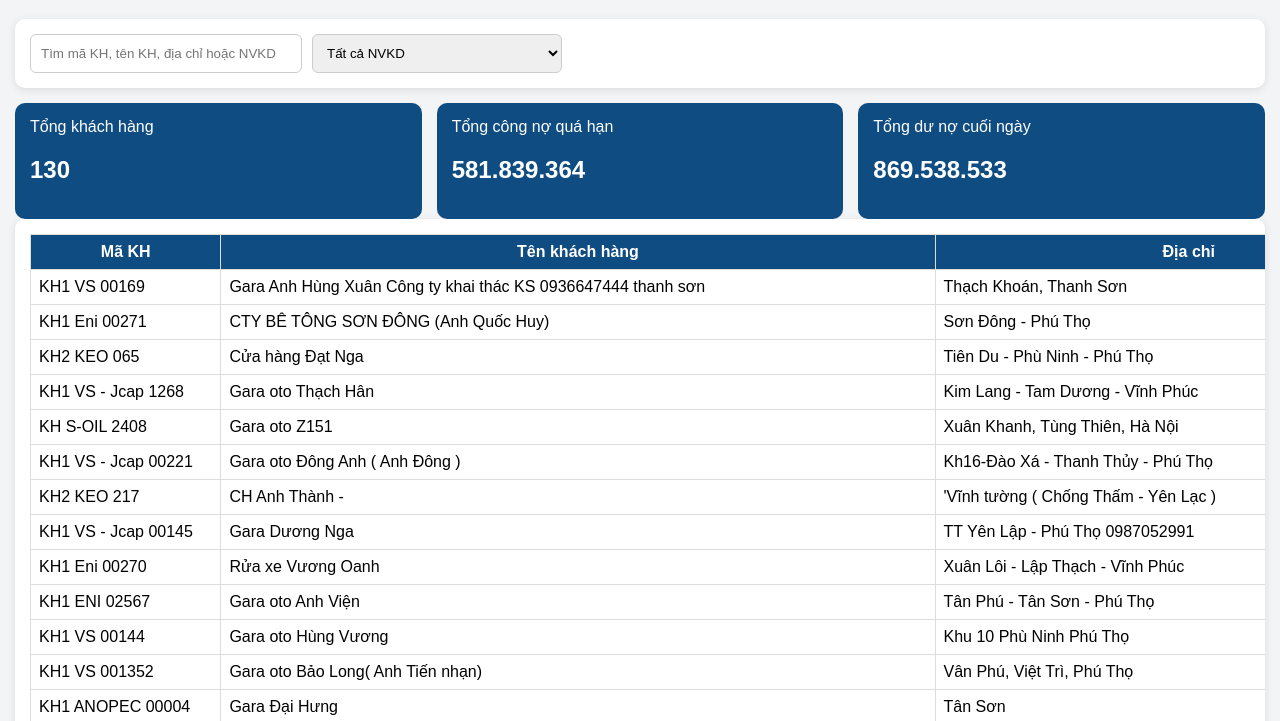
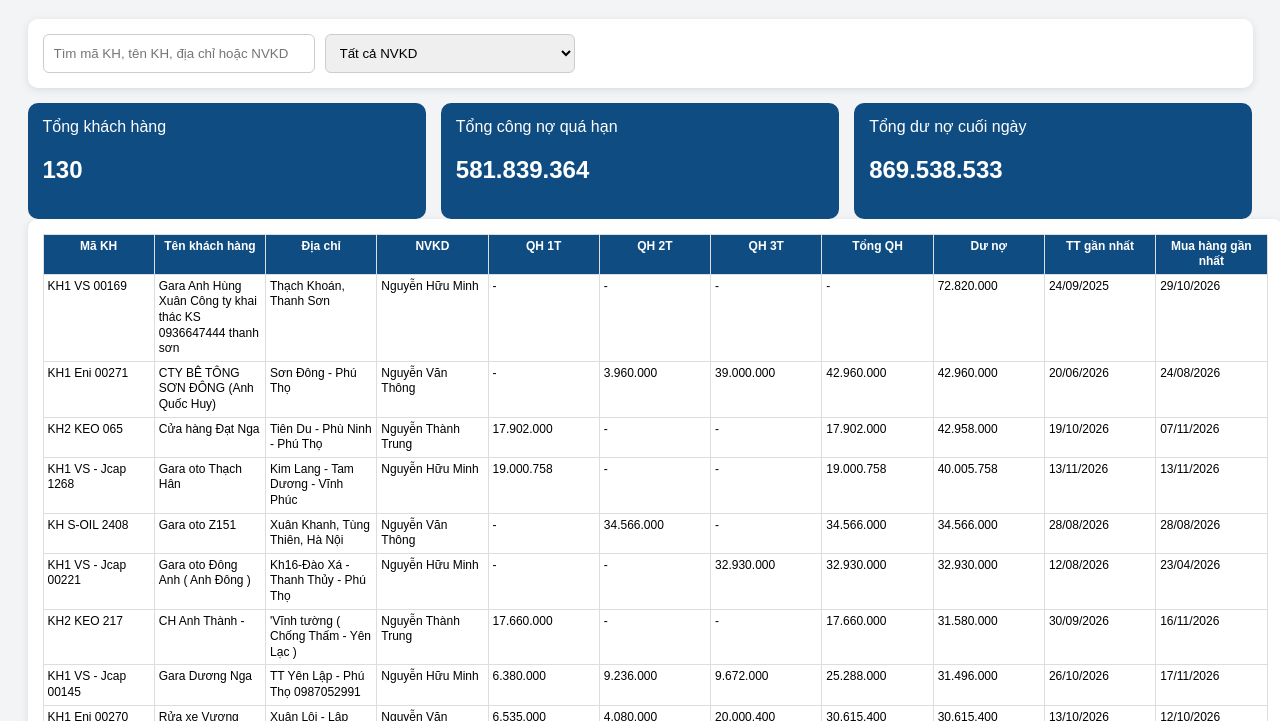
Before and after one commit to danglinh5582-stack/c-ng-n-, a plain HTML site: page index.html in a window 1280 px wide. Shown: the part 76-797 px from the top of the page. Drawn offline with Linux system fonts and the light colour scheme.

Commit message:
Update index.html

```diff
--- a/index.html
+++ b/index.html
@@ -13,8 +13,21 @@ body{
     background:#f3f4f6;
 }
 .container{
-    max-width:1400px;
+    width:98%;
+    max-width:none;
     margin:auto;
+}
+
+.table-container{
+    overflow-x:auto;
+    width:100%;
+}
+
+table{
+    width:100%;
+    border-collapse:collapse;
+    table-layout:fixed;
+    background:white;
 }
 h1{
     text-align:center;
@@ -57,16 +70,6 @@ input,select{
     border-radius:10px;
 }
 
-.table-container{
-    overflow-x:auto;
-}
-
-table{
-    width:100%;
-    border-collapse:collapse;
-    background:white;
-}
-
 th{
     background:#0f4c81;
     color:white;
@@ -75,9 +78,28 @@ th{
 }
 
 th,td{
-    padding:8px;
+    padding:4px;
     border:1px solid #ddd;
-    white-space:nowrap;
+
+    white-space:normal;
+    word-break:break-word;
+    overflow-wrap:break-word;
+
+    vertical-align:top;
+    font-size:12px;
+    line-height:1.3;
+}
+
+td:nth-child(1){
+    width:100px;
+}
+
+td:nth-child(2){
+    width:250px;
+}
+
+td:nth-child(3){
+    width:250px;
 }
 
 tr:hover{
```
